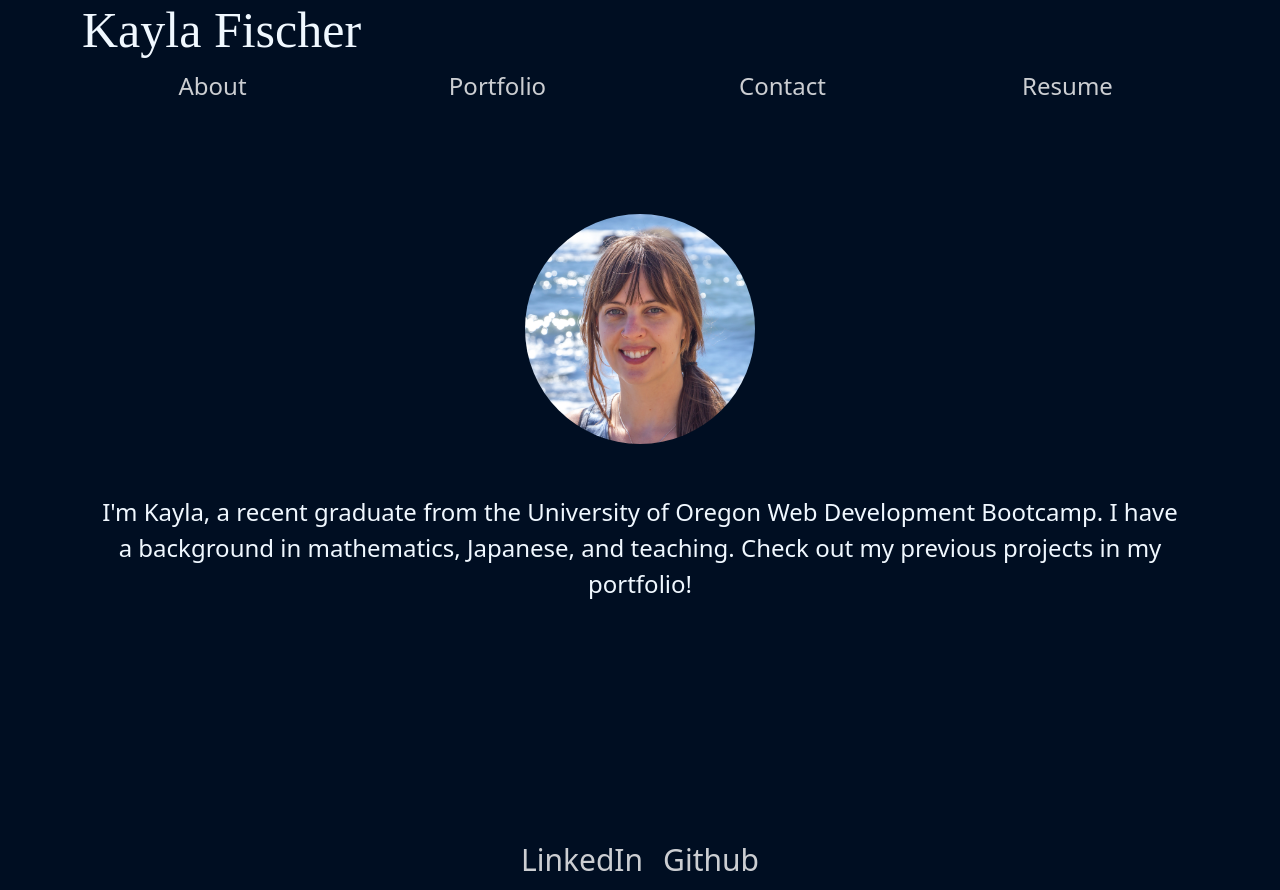
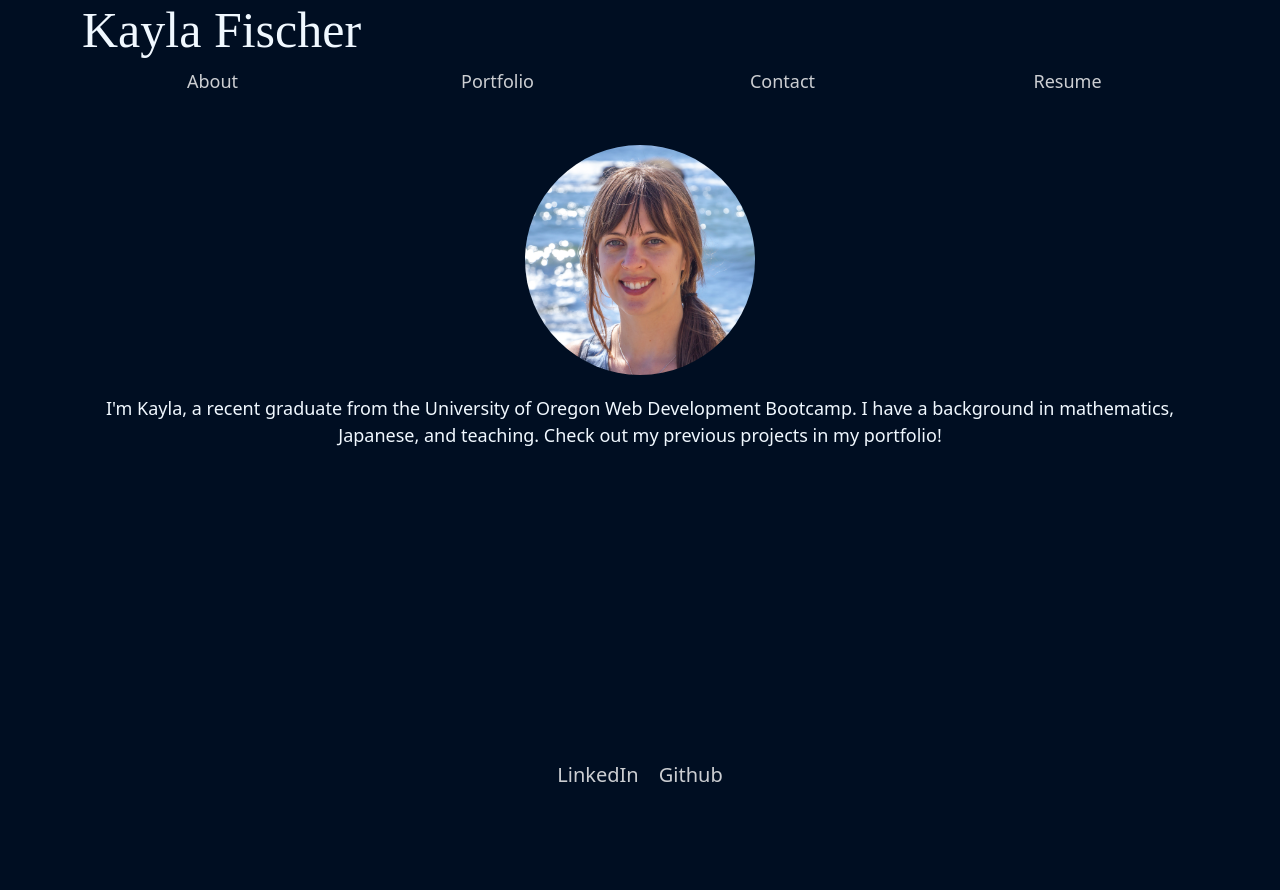
Before and after one commit to kfisch2/my-portfolio, a React (Create React App) app: page / in a window 1280 px wide. After the commit the page ends 800 px from the top, so only its background shows below. Built offline with nearby package versions, Linux system fonts and the light colour scheme; a web font is replaced by a local one.

Commit message:
footer fixed

```diff
--- a/src/components/Projects.js
+++ b/src/components/Projects.js
@@ -42,7 +42,7 @@ export default function Projects({ project }) {
           alt={name}
           onClick={handleShow}
         />
-        <div className="carousel-caption d-md-block ">
+        {/* <div className="carousel-caption d-md-block ">
           <a
             href={deploy}
             target="_blank"
@@ -61,7 +61,7 @@ export default function Projects({ project }) {
           >
             Github
           </a>
-        </div>
+        </div> */}
       </div>
     </>
   );
--- a/src/components/Resume.js
+++ b/src/components/Resume.js
@@ -3,7 +3,6 @@ import React from "react";
 export default function Resume() {
   return (
     <div>
-      <h1>Skills</h1>
       <br></br>
       <div className="row">
         <div className="col"></div>
--- a/src/index.css
+++ b/src/index.css
@@ -1,5 +1,6 @@
-main {
-  min-height: calc(100vh - 72px - 105px);
+#root {
+  position: relative;
+  min-height: 100vh;
 }
 
 body {
@@ -20,8 +21,8 @@ body {
   font-weight: lighter;
 }
 nav {
-  font-size: x-large;
-  padding-bottom: 10px;
+  font-size: large;
+  padding-bottom: 0px;
 }
 
 .links {
@@ -45,7 +46,11 @@ nav {
 
 footer {
   text-align: center;
-  font-size: 30px;
+  font-size: 20px;
+  position: absolute;
+  bottom: 0px;
+  width: 100%;
+  height: 2.5rem;
   justify-content: space-between;
 }
 
@@ -88,8 +93,8 @@ li {
 }
 
 .carousel-item img {
-  max-width: 60vw;
-  max-height: 75vh;
+  max-width: 75vw;
+  max-height: 90vh;
   margin-left: auto;
   margin-right: auto;
   margin-bottom: 100px;
@@ -107,13 +112,12 @@ li {
 }
 
 .about {
-
-  margin-top: 100px;
+  margin-top: 50px;
   justify-content: space-evenly;
 }
 
 .about div {
-  font-size: x-large;
+  font-size: large;
   color: aliceblue;
   margin-right: 100px;
   margin-left: 100px;
@@ -123,10 +127,13 @@ li {
   object-fit: contain;
   width: 18%;
   border-radius: 100%;
-  margin-bottom: 50px;
+  margin-bottom: 20px;
 }
 
 code {
   font-family: source-code-pro, Menlo, Monaco, Consolas, "Courier New",
     monospace;
 }
+
+@media (max-width: 768px) {
+}
```
